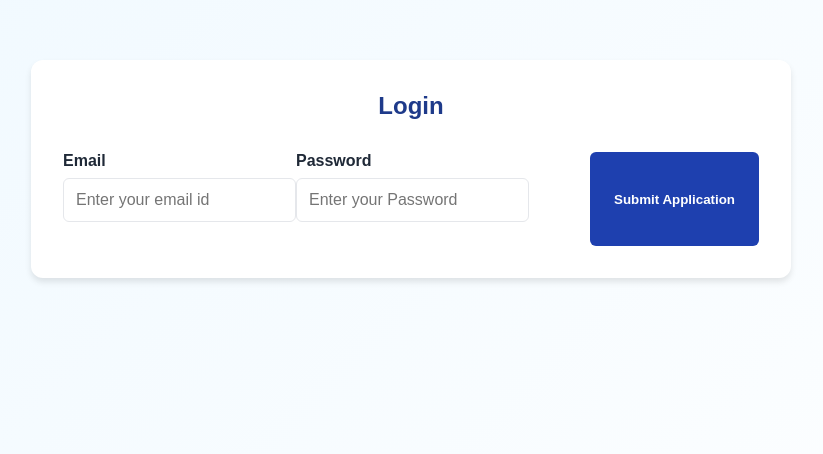
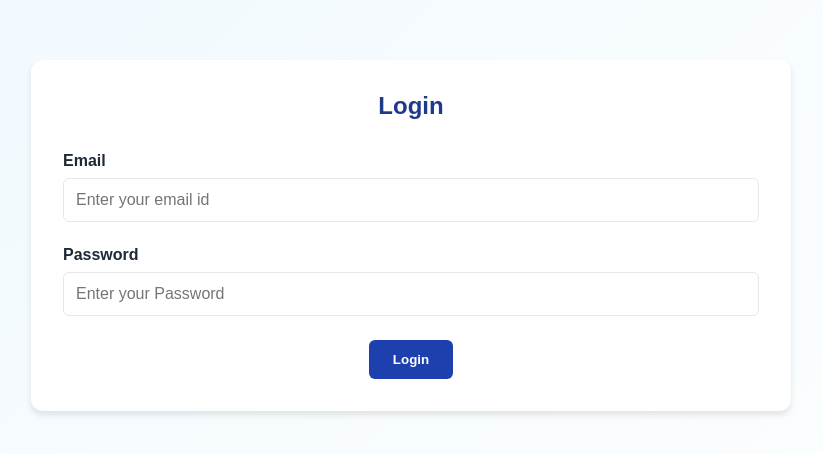
Before and after one commit to thelifeisstrange/DoclensFrontend, a React (Vite) app: page /login in a window 1280 px wide. Shown: the top 454 px of the page, without its empty margins (229-1052 px from the left). Built offline with nearby package versions, Linux system fonts and the light colour scheme.

Commit message:
fixed bugs in login signup form

```diff
--- a/src/components/AuthPages/LoginPage.jsx
+++ b/src/components/AuthPages/LoginPage.jsx
@@ -17,10 +17,17 @@ const LoginPage = () => {
   return (
     <div className="container">
       <div className="card animate-fade-in">
-        <h2 className="preview-title" style={{ textAlign: 'center' }}>
+        <h2 className="preview-title" style={{ textAlign: "center" }}>
           Login
         </h2>
-        <div style={{ display: 'flex', justifyContent: 'space-between', marginTop: '2rem' }}>
+        <div
+          style={{
+            display: "flex",
+            justifyContent: "space-between",
+            marginTop: "2rem",
+            flexDirection: "column",
+          }}
+        >
           <div className="form-group">
             <label className="form-label">Email</label>
             <input
@@ -45,12 +52,12 @@ const LoginPage = () => {
             />
           </div>
           <button
-              className="button button-primary"
-              onClick={() => console.log('Form submitted:', formData)}
-              style={{ marginLeft: 'auto' }}
-            >
-              Submit Application
-            </button>
+            className="button button-primary"
+            onClick={() => console.log("Form submitted:", formData)}
+            style={{ margin: "auto" }}
+          >
+            Login
+          </button>
         </div>
       </div>
     </div>
--- a/src/components/AuthPages/SignupPage.jsx
+++ b/src/components/AuthPages/SignupPage.jsx
@@ -20,7 +20,7 @@ const SignupPage = () => {
         <h2 className="preview-title" style={{ textAlign: 'center' }}>
           Signup
         </h2>
-        <div style={{ display: 'flex', justifyContent: 'space-between', marginTop: '2rem' }}>
+        <div style={{ display: 'flex', justifyContent: 'space-between', marginTop: '2rem',flexDirection:"column" }}>
           <div className="form-group">
             <label className="form-label">Email</label>
             <input
@@ -58,9 +58,9 @@ const SignupPage = () => {
           <button
               className="button button-primary"
               onClick={() => console.log('Form submitted:', formData)}
-              style={{ marginLeft: 'auto' }}
+              style={{ margin: 'auto' }}
             >
-              Submit Application
+              Signup
             </button>
         </div>
       </div>
```
Also changed, not shown: 1 other file (tests, documents, lock files or other folders).
